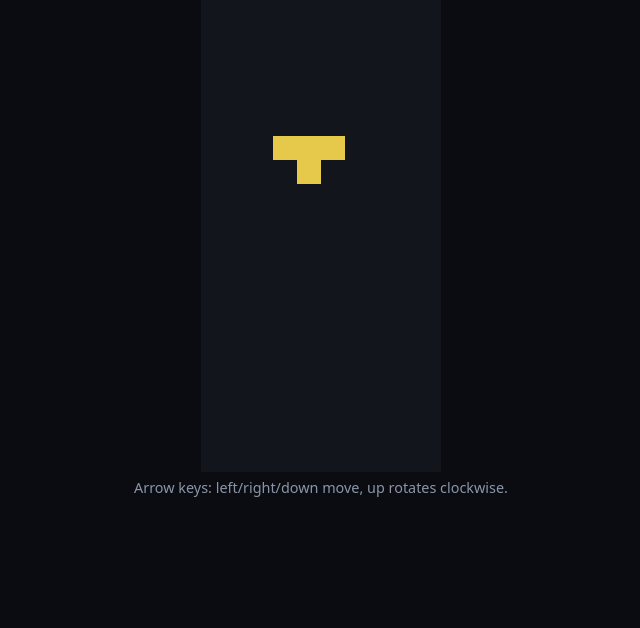
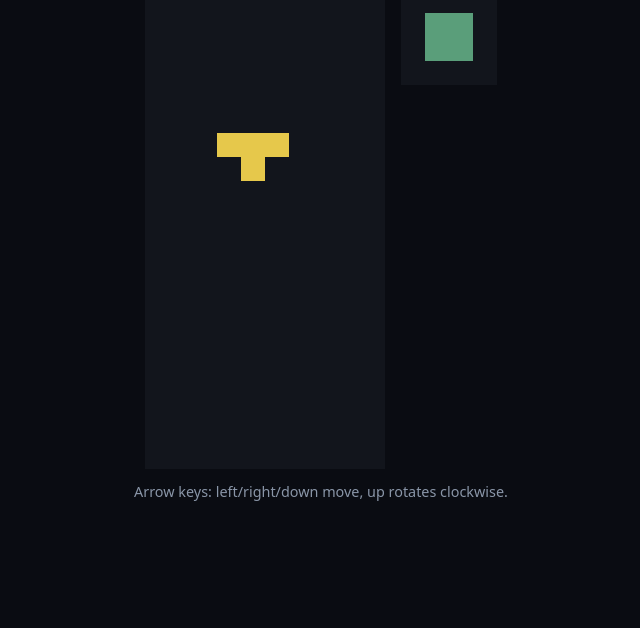
Before and after one commit to scottpwnstheworld/tetris, a website built with Vite: page index.html in a window 1280 px wide. Shown: the part 172-800 px from the top of the page, without its empty margins (319-959 px from the left). Built offline with nearby package versions, Linux system fonts and the light colour scheme.

Commit message:
wywg: The new tests define a next-piece preview panel: `NEXT_PREVIEW_COLS`/`ROWS` (4×4

```diff
--- a/index.html
+++ b/index.html
@@ -33,12 +33,22 @@
         color: #8a96a8;
         line-height: 1.5;
       }
+      .boards {
+        display: flex;
+        gap: 1rem;
+        justify-content: center;
+        align-items: flex-start;
+        margin-bottom: 0.75rem;
+      }
     </style>
   </head>
   <body>
     <main>
       <h1>Tetris</h1>
-      <canvas id="playfield" aria-label="Tetris playfield"></canvas>
+      <div class="boards">
+        <canvas id="playfield" aria-label="Tetris playfield"></canvas>
+        <canvas id="next-preview" aria-label="Next piece preview"></canvas>
+      </div>
       <p id="status">Loading…</p>
     </main>
     <script type="module" src="/src/main.ts"></script>
--- a/src/main.ts
+++ b/src/main.ts
@@ -4,21 +4,35 @@ import {
   stepPlayGravity,
   type PlaySession,
 } from "./session.js";
-import { renderGameState, resizePlayfieldCanvas } from "./render.js";
+import {
+  renderGameState,
+  renderNextPiecePreview,
+  resizeNextPreviewCanvas,
+  resizePlayfieldCanvas,
+} from "./render.js";
 
 const canvas = document.getElementById("playfield");
+const nextPreviewCanvas = document.getElementById("next-preview");
 const status = document.getElementById("status");
 if (!(canvas instanceof HTMLCanvasElement)) {
   throw new Error("Missing #playfield canvas");
+}
+if (!(nextPreviewCanvas instanceof HTMLCanvasElement)) {
+  throw new Error("Missing #next-preview canvas");
 }
 if (!(status instanceof HTMLParagraphElement)) {
   throw new Error("Missing #status");
 }
 
 resizePlayfieldCanvas(canvas);
+resizeNextPreviewCanvas(nextPreviewCanvas);
 const ctx = canvas.getContext("2d");
 if (ctx === null) {
   throw new Error("Could not get 2d context");
+}
+const nextPreviewCtx = nextPreviewCanvas.getContext("2d");
+if (nextPreviewCtx === null) {
+  throw new Error("Could not get next preview 2d context");
 }
 
 let session: PlaySession = createPlaySession();
@@ -38,6 +52,7 @@ function updateStatus(): void {
 
 function draw(): void {
   renderGameState(ctx, session.state);
+  renderNextPiecePreview(nextPreviewCtx, session.state.nextPiece);
   updateStatus();
 }
 
--- a/src/render.ts
+++ b/src/render.ts
@@ -1,8 +1,12 @@
 import { PLAYFIELD_COLS, PLAYFIELD_ROWS } from "./playfield.js";
 import type { GameState } from "./game.js";
-import { getPieceCells } from "./piece.js";
+import { getPieceCells, spawnPiece, type PieceKind } from "./piece.js";
 
 export const CELL_SIZE_PX = 24;
+
+export const NEXT_PREVIEW_COLS = 4;
+export const NEXT_PREVIEW_ROWS = 4;
+export const NEXT_PREVIEW_FILL = "#5a9e7a";
 
 const BACKGROUND_FILL = "#12151c";
 const LOCKED_FILL = "#3d6b9e";
@@ -19,6 +23,65 @@ export function resizePlayfieldCanvas(canvas: HTMLCanvasElement): void {
   const { width, height } = playfieldPixelSize();
   canvas.width = width;
   canvas.height = height;
+}
+
+export function nextPreviewPixelSize(): { width: number; height: number } {
+  return {
+    width: NEXT_PREVIEW_COLS * CELL_SIZE_PX,
+    height: NEXT_PREVIEW_ROWS * CELL_SIZE_PX,
+  };
+}
+
+export function resizeNextPreviewCanvas(canvas: HTMLCanvasElement): void {
+  const { width, height } = nextPreviewPixelSize();
+  canvas.width = width;
+  canvas.height = height;
+}
+
+export function nextPreviewCells(
+  kind: PieceKind,
+): ReadonlyArray<{ x: number; y: number }> {
+  const piece = spawnPiece(kind);
+  const local = getPieceCells(piece).map(({ x, y }) => ({
+    x: x - piece.x,
+    y: y - piece.y,
+  }));
+
+  let minX = local[0].x;
+  let maxX = local[0].x;
+  let minY = local[0].y;
+  let maxY = local[0].y;
+  for (const { x, y } of local) {
+    minX = Math.min(minX, x);
+    maxX = Math.max(maxX, x);
+    minY = Math.min(minY, y);
+    maxY = Math.max(maxY, y);
+  }
+
+  const width = maxX - minX + 1;
+  const height = maxY - minY + 1;
+  const offsetX = Math.floor((NEXT_PREVIEW_COLS - width) / 2) - minX;
+  const offsetY = Math.floor((NEXT_PREVIEW_ROWS - height) / 2) - minY;
+
+  return local.map(({ x, y }) => ({
+    x: x + offsetX,
+    y: y + offsetY,
+  }));
+}
+
+export function renderNextPiecePreview(
+  ctx: CanvasRenderingContext2D,
+  kind: PieceKind,
+): void {
+  const { width, height } = nextPreviewPixelSize();
+
+  ctx.fillStyle = BACKGROUND_FILL;
+  ctx.fillRect(0, 0, width, height);
+
+  ctx.fillStyle = NEXT_PREVIEW_FILL;
+  for (const { x, y } of nextPreviewCells(kind)) {
+    ctx.fillRect(x * CELL_SIZE_PX, y * CELL_SIZE_PX, CELL_SIZE_PX, CELL_SIZE_PX);
+  }
 }
 
 export function renderGameState(ctx: CanvasRenderingContext2D, state: GameState): void {
```
Also changed, not shown: tests/next-preview.test.ts (added, +158 -0 lines), tests/play-session.test.ts (+7 -0 lines).
